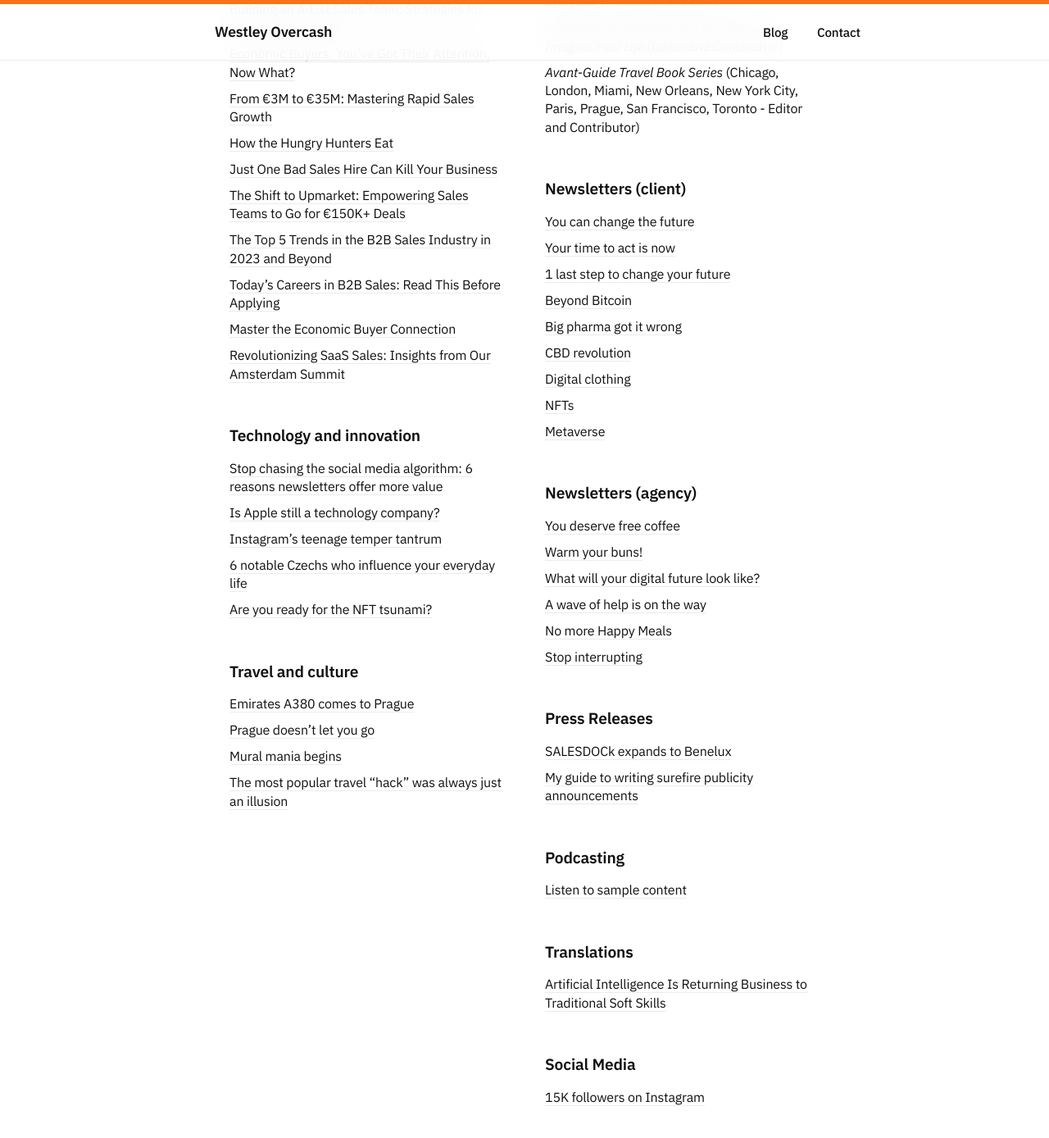
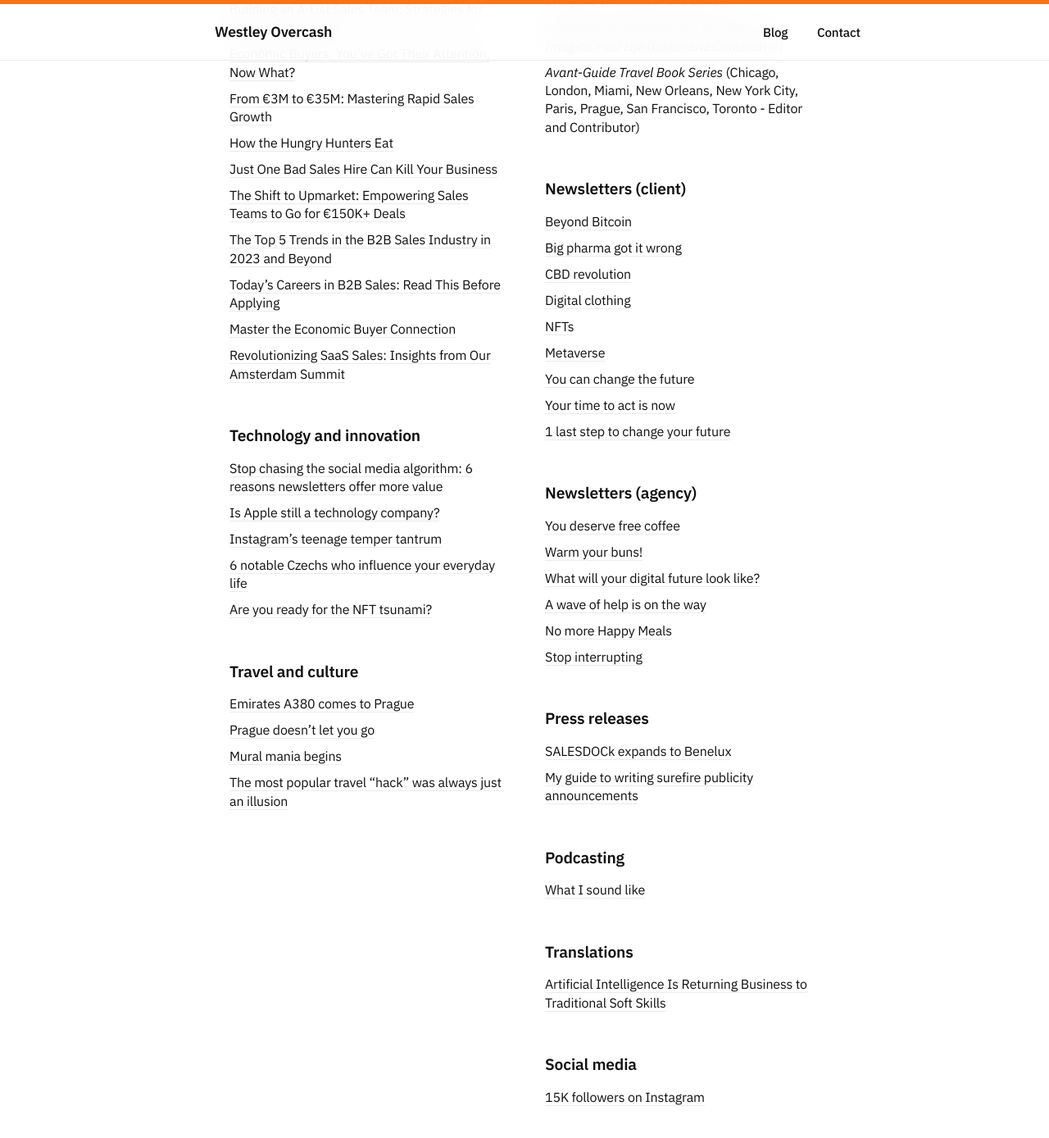
Before and after one commit to westleyovercash/westleyovercash.github.io, a Jekyll site: the page built from index.md, in a window 1280 px wide and 1400 px high, scrolled down 1689 px. Shown: the top 1388 px of the window at 82% size. Built offline with Jekyll 4.4.1, drawn with Linux system fonts in a browser that asks for light colours.

Commit message:
Update index.md

```diff
--- a/index.md
+++ b/index.md
@@ -93,15 +93,15 @@ I send occasional letters expanding on these stories. Leave your email to get yo
 * *Avant-Guide Travel Book Series* (Chicago, London, Miami, New Orleans, New York City, Paris, Prague, San Francisco, Toronto - Editor and Contributor)
 
 ### Newsletters (client)
-* [You can change the future](https://drive.google.com/file/d/1eZf_gnved8CkKzwERby5Q3H5QlkhMX0y/view?usp=sharing)
-* [Your time to act is now](https://drive.google.com/file/d/1BzA3QGhSyhvTFxO-wANtyjOhrgRpBup7/view?usp=sharing)
-* [1 last step to change your future](https://drive.google.com/file/d/13iG2_sGVY4LMsXpeynslS-Ko1wJ3ZyzM/view?usp=sharing)
 * [Beyond Bitcoin](https://drive.google.com/file/d/1Knab998R3lIDvNAc3EwjzWxJ8x1zMPfJ/view?usp=sharing)
 * [Big pharma got it wrong](https://drive.google.com/file/d/1fMCkyMvANiQYEPY46Y4zUWrzqTY155DP/view?usp=share_link)
 * [CBD revolution](https://drive.google.com/file/d/11dXc_P-5ZOtWM_vAHGKIHrGrzrzNWD4X/view?usp=sharing)
 * [Digital clothing](https://drive.google.com/file/d/1Hh7sTxj0vnuEiuok0yicct7udoe7Jftd/view?usp=sharing)
 * [NFTs](https://drive.google.com/file/d/1rbUdT-EQDULtcyRcFkBGLGAve2SPYVqX/view?usp=sharing)
 * [Metaverse](https://drive.google.com/file/d/1fEmhH7zb3KYRlRdOWsSjuhgEXuqLt8qD/view?usp=sharing)
+* [You can change the future](https://drive.google.com/file/d/1eZf_gnved8CkKzwERby5Q3H5QlkhMX0y/view?usp=sharing)
+* [Your time to act is now](https://drive.google.com/file/d/1BzA3QGhSyhvTFxO-wANtyjOhrgRpBup7/view?usp=sharing)
+* [1 last step to change your future](https://drive.google.com/file/d/13iG2_sGVY4LMsXpeynslS-Ko1wJ3ZyzM/view?usp=sharing)
 
 ### Newsletters (agency)
 * [You deserve free coffee](https://drive.google.com/file/d/1FL2HwegikLnZO0k_Oz54EbhvkWhPxpdu/view?usp=sharing)
@@ -111,17 +111,17 @@ I send occasional letters expanding on these stories. Leave your email to get yo
 * [No more Happy Meals](https://drive.google.com/file/d/1ALvVlaKHFnMSGHF-L7BAi654ye60iO6t/view?usp=sharing)
 * [Stop interrupting](https://drive.google.com/file/d/1yPQqDH-upSxqr6QobgBy4rbpHV5kG55D/view?usp=sharing)
 
-### Press Releases
+### Press releases
 * [SALESDOCk expands to Benelux](https://drive.google.com/file/d/1pwISRCPCL2GyfnK7VjUuL4kjfGkIpmjQ/view?usp=sharing)
 * [My guide to writing surefire publicity announcements](https://drive.google.com/file/d/0B5XxCEn6SiJ5N2tOcDctWWt5R0k/view?usp=sharing&resourcekey=0-uRJZxtvdDJR0Z4AuY6TzPA)
 
 ### Podcasting
-* [Listen to sample content](https://drive.google.com/file/d/1l877T9pqRdJqUUhVgxbMXZMBkcsb10Be/view?usp=share_link)
+* [What I sound like](https://drive.google.com/file/d/1l877T9pqRdJqUUhVgxbMXZMBkcsb10Be/view?usp=share_link)
 
 ### Translations
 * [Artificial Intelligence Is Returning Business to Traditional Soft Skills](https://drive.google.com/file/d/1L2Cf2OKvOyv5vbA1prcvax72u73qwSNs/view?usp=share_link)
 
-### Social Media
+### Social media
 * [15K followers on Instagram](http://instagram.com/wessencecom/)
 
 </div>
```
